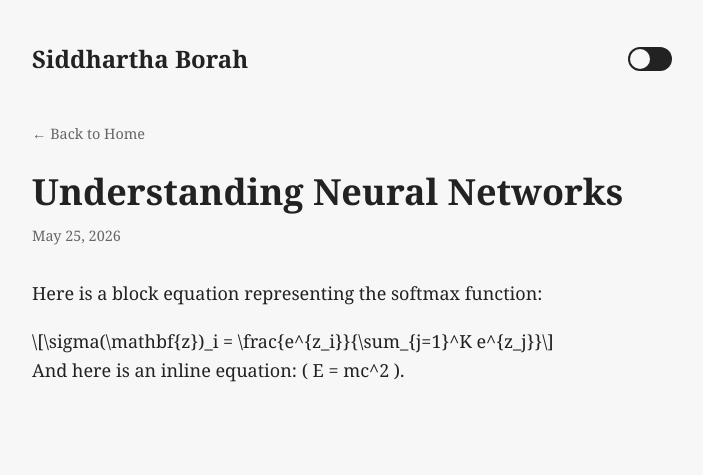
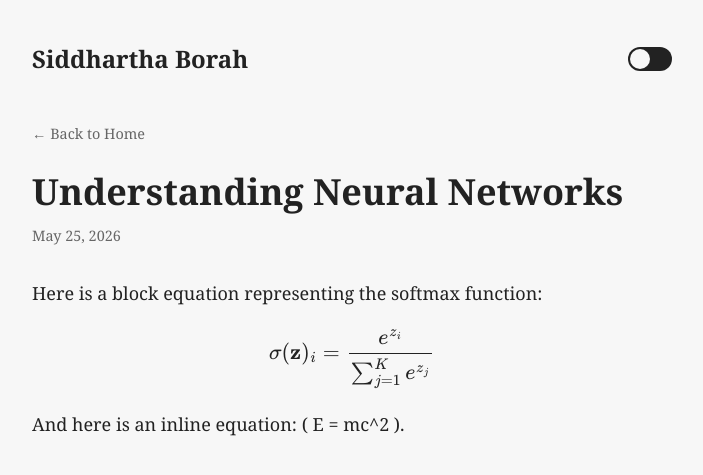
Before and after one commit to siddharthaborah/siddharthaborah.github.io, a Jekyll site: the page built from _posts/2026-05-25-understanding-neural-networks.md, in a window 1280 px wide. Shown: the top 475 px of the page, without its empty margins (288-991 px from the left). Built offline with Jekyll 4.4.1, drawn with Linux system fonts in a browser that asks for light colours.

Commit message:
math rendering layout

```diff
--- a/_layouts/default.html
+++ b/_layouts/default.html
@@ -8,6 +8,10 @@
   {% feed_meta %}
   {% seo %}
   <link rel="stylesheet" href="{{ '/assets/css/style.css' | relative_url }}">
+  {% if page.math %}
+  <script src="https://polyfill.io/v3/polyfill.min.js?features=es6"></script>
+  <script id="MathJax-script" async src="https://cdn.jsdelivr.net/npm/mathjax@3/es5/tex-mml-chtml.js"></script>
+  {% endif %}
   <script>
     // Set initial theme based on user preference or OS preference before page load to prevent flash
     (function() {
```
